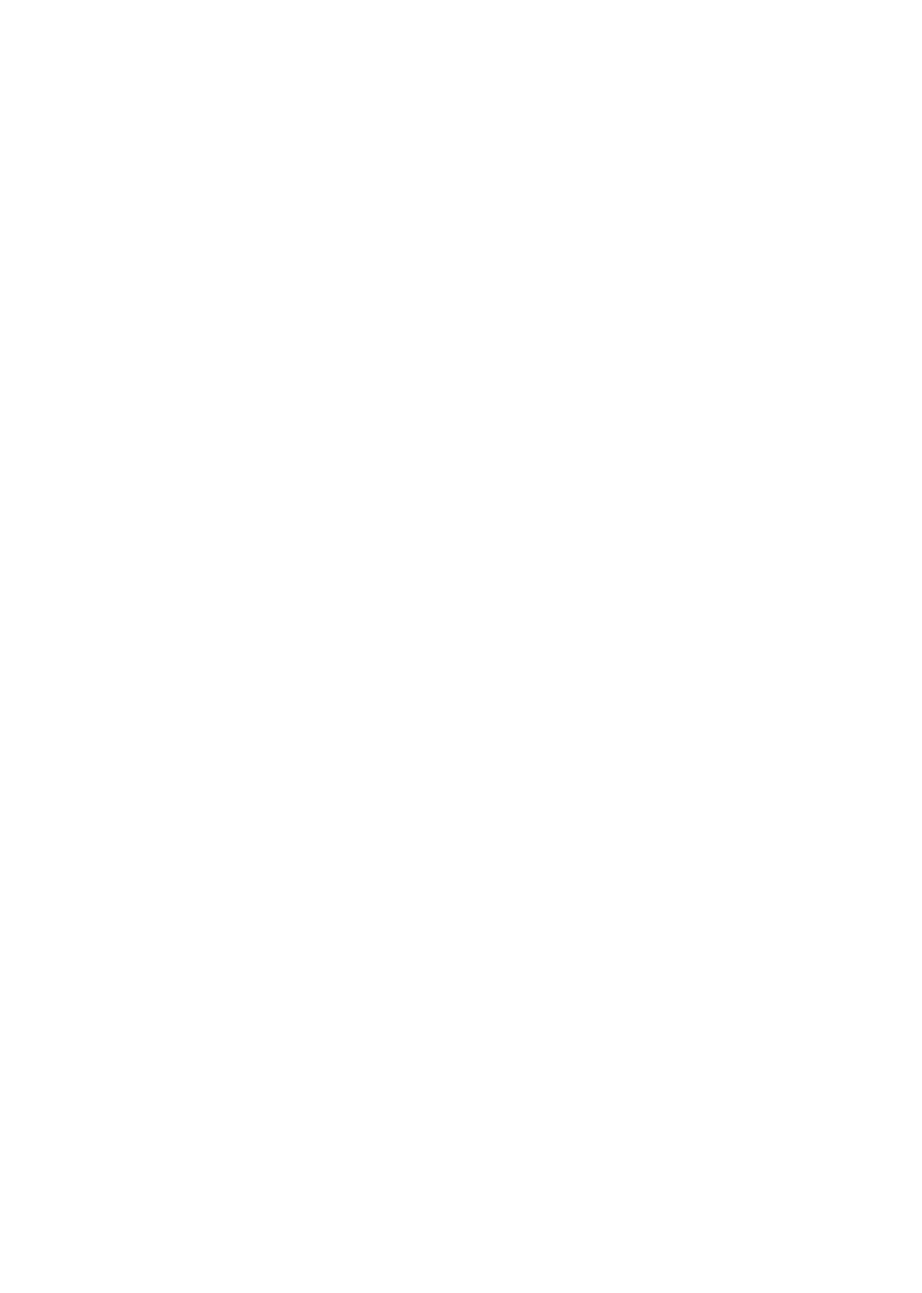
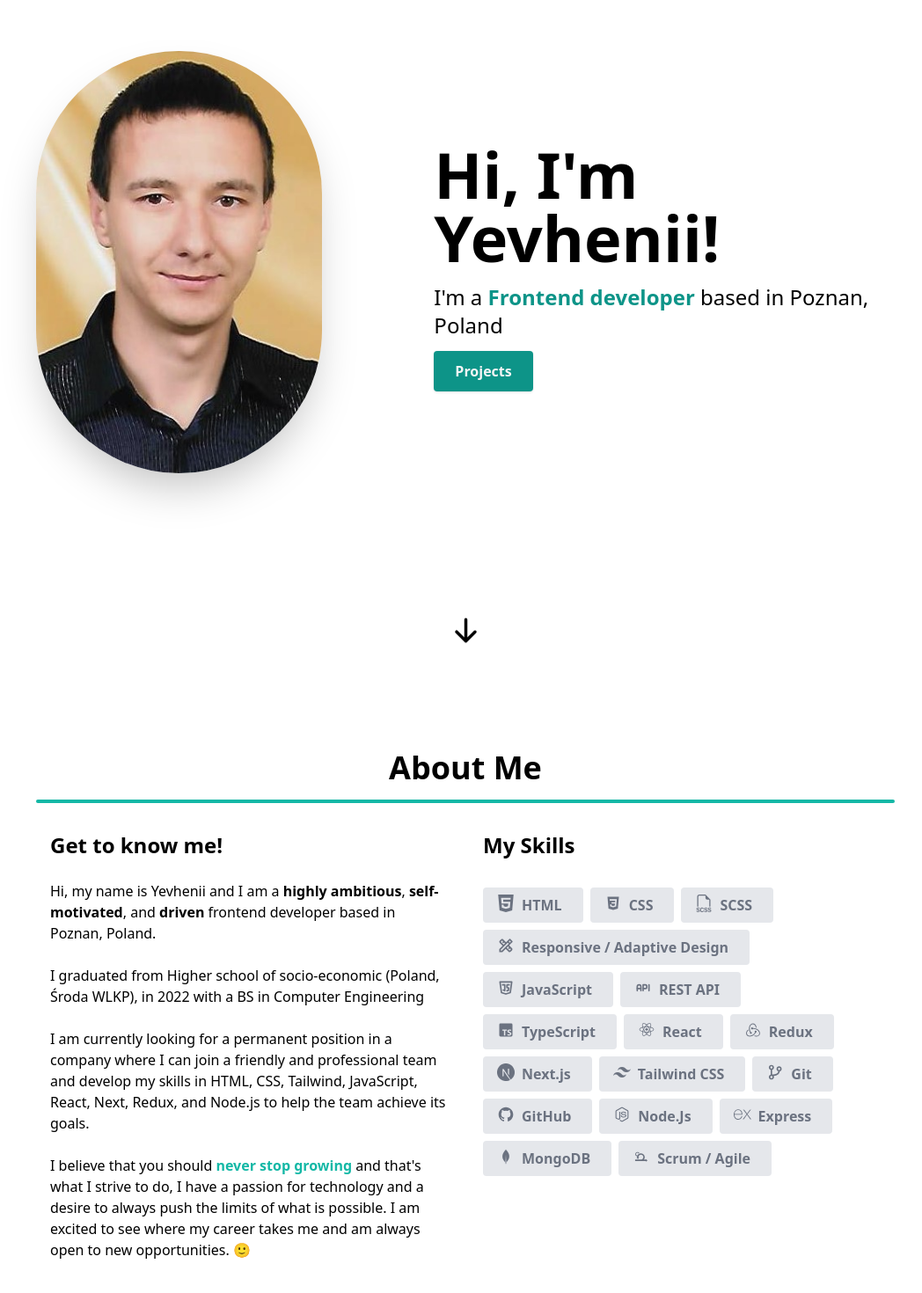
Before and after one commit to eugeniusz57/my-portfolio-next-js-13, a Next.js app: page / in a window 1280 px wide. Shown: the part 118-1588 px from the top of the page at 88% size, without its empty margins (111-1159 px from the left). Before the commit the page ends 800 px from the top, so only its background shows below. Built offline with nearby package versions, Linux system fonts and the light colour scheme.

Commit message:
create about section

```diff
--- a/app/page.tsx
+++ b/app/page.tsx
@@ -1,7 +1,12 @@
-import Image from 'next/image'
+import Image from "next/image";
+import HeroSection from "../components/HeroSection";
+import AboutSection from "@/components/AboutSection";
 
 export default function Home() {
   return (
-   <main><h1 className='text-2xl'>Hello</h1></main>
-  )
+    <main className="mx-auto max-w-3xl px-4 sm:px-6 md:max-w-5xl">
+      <HeroSection />
+      <AboutSection />
+    </main>
+  );
 }
--- /dev/null
+++ b/components/AboutSection.tsx
@@ -0,0 +1,110 @@
+"use client";
+import React from "react";
+import { SiHtml5, SiNextdotjs, SiTailwindcss, SiExpress } from "react-icons/si";
+import {
+  BiLogoCss3,
+  BiLogoTypescript,
+  BiLogoReact,
+  BiLogoGithub,
+  BiGitBranch,
+  BiLogoNodejs,
+  BiLogoMongodb,
+  BiLogoRedux,
+} from "react-icons/bi";
+import { BsFiletypeScss } from "react-icons/bs";
+import { TbBrandJavascript, TbApi } from "react-icons/tb";
+import { MdOutlineDesignServices } from "react-icons/md";
+import { DiScrum } from "react-icons/di";
+
+const skills = [
+  { id: 1, skill: "HTML", icon: <SiHtml5 size={20} /> },
+  { id: 2, skill: "CSS", icon: <BiLogoCss3 size={20} /> },
+  { id: 3, skill: "SCSS", icon: <BsFiletypeScss size={20} /> },
+  {
+    id: 4,
+    skill: "Responsive / Adaptive Design",
+    icon: <MdOutlineDesignServices size={20} />,
+  },
+  { id: 5, skill: "JavaScript", icon: <TbBrandJavascript size={20} /> },
+  { id: 6, skill: "REST API", icon: <TbApi size={20} /> },
+  { id: 7, skill: "TypeScript", icon: <BiLogoTypescript size={20} /> },
+  { id: 8, skill: "React", icon: <BiLogoReact size={20} /> },
+  { id: 16, skill: "Redux", icon: <BiLogoRedux size={20} /> },
+  { id: 9, skill: "Next.js", icon: <SiNextdotjs size={20} /> },
+  { id: 10, skill: "Tailwind CSS", icon: <SiTailwindcss size={20} /> },
+  { id: 11, skill: "Git", icon: <BiGitBranch size={20} /> },
+  { id: 12, skill: "GitHub", icon: <BiLogoGithub size={20} /> },
+  { id: 13, skill: "Node.Js", icon: <BiLogoNodejs size={20} /> },
+  { id: 14, skill: "Express", icon: <SiExpress size={20} /> },
+  { id: 15, skill: "MongoDB", icon: <BiLogoMongodb size={20} /> },
+  { id: 16, skill: "Scrum / Agile", icon: <DiScrum size={20} /> },
+];
+
+const AboutSection = () => {
+  return (
+    <section id="about">
+      <div className="my-12 pb-12 md:pt-16 md:pb-32">
+        <h1 className="text-center font-bold text-4xl">
+          About Me
+          <hr className="w-26 h-1 mx-auto my-4 bg-teal-500 border-0 rounded"></hr>
+        </h1>
+
+        <div className="flex flex-col space-y-10 items-stretch justify-center align-top md:space-x-10 md:space-y-0 md:p-4 md:flex-row md:text-left">
+          <div className="md:w-1/2 ">
+            <h1 className="text-center text-2xl font-bold mb-6 md:text-left">
+              Get to know me!
+            </h1>
+            <p>
+              Hi, my name is Yevhenii and I am a{" "}
+              <span className="font-bold">{"highly ambitious"}</span>,
+              <span className="font-bold">{" self-motivated"}</span>, and
+              <span className="font-bold">{" driven"}</span> frontend developer
+              based in Poznan, Poland.
+            </p>
+            <br />
+            <p>
+              I graduated from Higher school of socio-economic (Poland, Środa
+              WLKP), in 2022 with a BS in Computer Engineering
+            </p>
+            <br />
+            <p>
+              I am currently looking for a permanent position in a company where
+              I can join a friendly and professional team and develop my skills
+              in HTML, CSS, Tailwind, JavaScript, React, Next, Redux, and
+              Node.js to help the team achieve its goals.
+            </p>
+            <br />
+            <p>
+              I believe that you should{" "}
+              <span className="font-bold text-teal-500">
+                never stop growing
+              </span>{" "}
+              and that&#39;s what I strive to do, I have a passion for
+              technology and a desire to always push the limits of what is
+              possible. I am excited to see where my career takes me and am
+              always open to new opportunities. 🙂
+            </p>
+          </div>
+          <div className="text-center md:w-1/2 md:text-left">
+            <h1 className="text-2xl font-bold mb-6">My Skills</h1>
+            <ul className="flex flex-wrap flex-row justify-center z-10 md:justify-start">
+              {skills.map(({ id, skill, icon }) => {
+                return (
+                  <li
+                    className="bg-gray-200 px-4 py-2 mr-2 mt-2 text-gray-500 rounded font-semibold flex justify-center align-middle"
+                    key={id}
+                  >
+                    {icon}
+                    <p className="mx-2">{skill}</p>
+                  </li>
+                );
+              })}
+            </ul>
+          </div>
+        </div>
+      </div>
+    </section>
+  );
+};
+
+export default AboutSection;
--- /dev/null
+++ b/components/HeroSection.tsx
@@ -0,0 +1,62 @@
+"use client";
+import Image from "next/image";
+import React from "react";
+import { Link } from "react-scroll";
+import { HiArrowDown } from "react-icons/hi";
+
+type Props = {};
+
+const HeroSection = (props: Props) => {
+  return (
+    <section id="home">
+      <div className="flex flex-col text-center items-center justify-center animate-fadeIn animation-delay-2 my-10 py-16 sm:py-24 md:py-32 md:flex-row md:space-x-4 md:text-left">
+        <div className="md:mt-2 md:w-1/2">
+          <Image
+            src="/profile-image.jpg"
+            alt=""
+            width={325}
+            height={325}
+            className="rounded-full shadow-2xl"
+          />
+        </div>
+        <div className="md:mt-2 md:w-3/5">
+          <h1 className="text-4xl font-bold mt-6 md:mt-0 md:text-7xl">
+            Hi, I&#39;m Yevhenii!
+          </h1>
+          <p className="text-lg mt-4 mb-6 md:text-2xl">
+            I&#39;m a{" "}
+            <span className="font-semibold text-teal-600">
+              Frontend developer{" "}
+            </span>
+            based in Poznan, Poland
+          </p>
+          <Link
+            to="projects"
+            className="text-neutral-100 font-semibold px-6 py-3 bg-teal-600 rounded shadow hover:bg-teal-700 cursor-pointer"
+            activeClass="active"
+            spy={true}
+            smooth={true}
+            offset={-100}
+            duration={500}
+          >
+            Projects
+          </Link>
+        </div>
+      </div>
+      <div className="flex flex-row items-center text-center justify-center ">
+        <Link
+          to="about"
+          activeClass="active"
+          spy={true}
+          smooth={true}
+          offset={-100}
+          duration={500}
+        >
+          <HiArrowDown size={35} className="animate-bounce" />
+        </Link>
+      </div>
+    </section>
+  );
+};
+
+export default HeroSection;
```
Also changed, not shown: public/profile-image.jpg (added).
